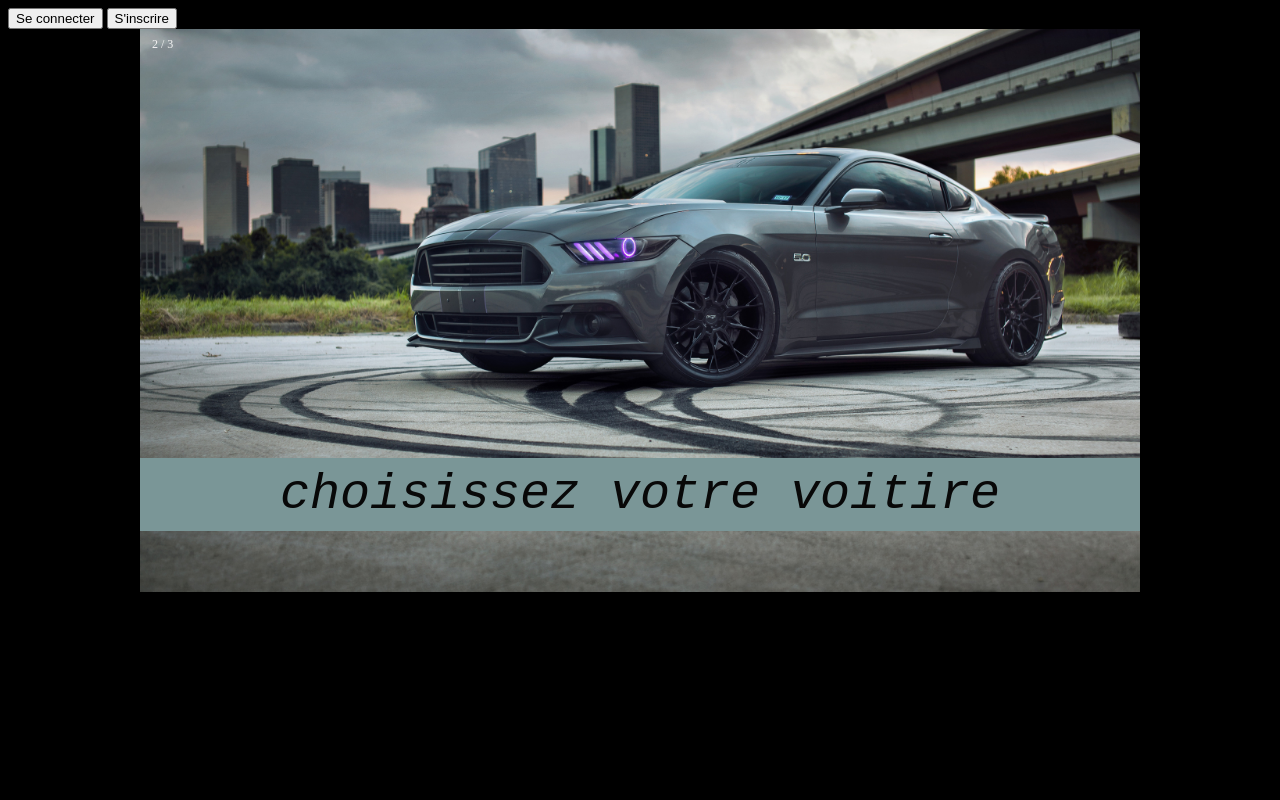
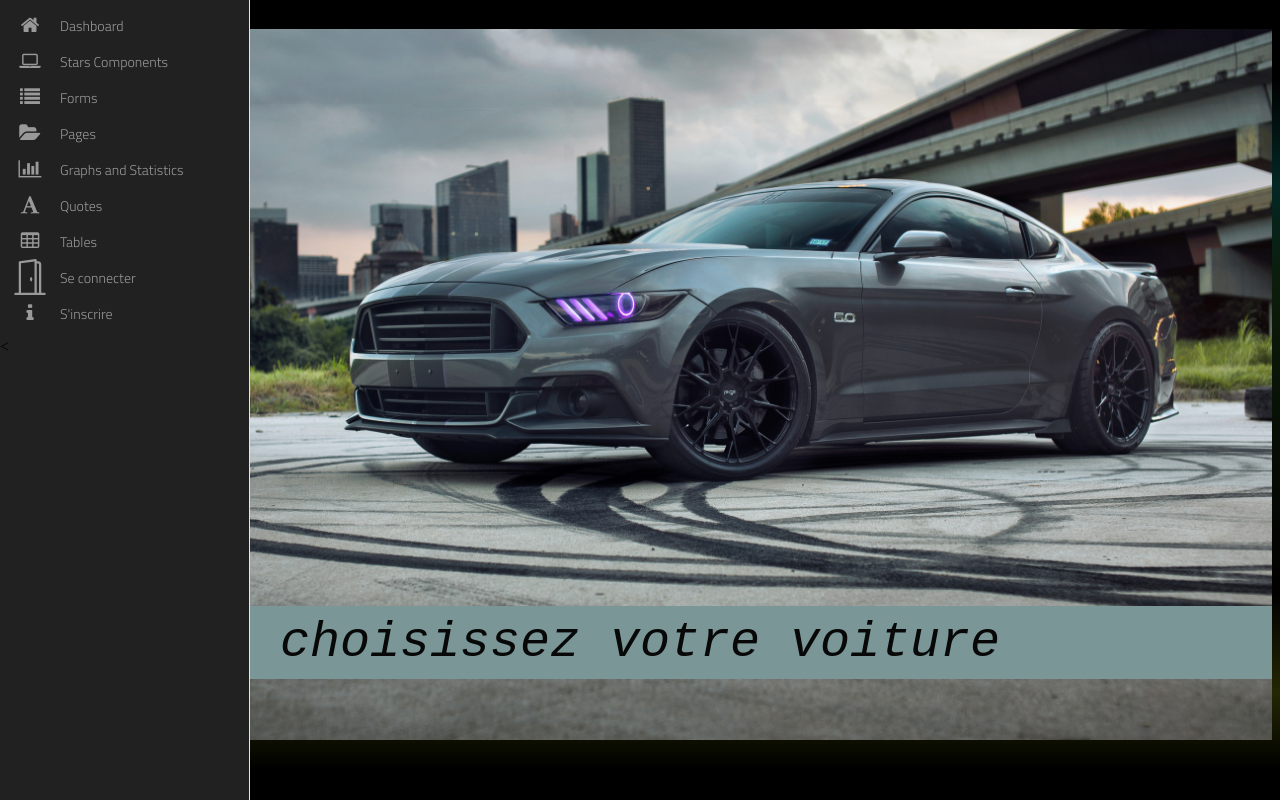
Before and after one commit to Hourani963/PWebProjet-loactionVoitures, a PHP site: page / in a window 1280 px wide. Run offline with PHP 8.4, Linux system fonts and the light colour scheme; some libraries are stand-ins or nearby versions; some web fonts are replaced.

Commit message:
avancement front end

```diff
--- a/vue/site/accueilNAbon.tpl
+++ b/vue/site/accueilNAbon.tpl
@@ -6,6 +6,9 @@
 	<title></title>
 </head>
 <body>
+	<div><?php include "./vue/site/components/Menu.tpl" ?></div>
+
+
 	<div class="connectOrinscrit">
 		<a href="./index.php?controle=clients&action=ident"><button>Se connecter</button></a>
 		<a href="./index.php?controle=clients&action=inscrire"><button>S'inscrire</button></a>
@@ -15,28 +18,20 @@
 
 		<!-- Full-width images with number and caption text -->
 		<div class="mySlides fade">
-			<div class="numbertext">1 / 3</div>
 			<img src="./vue/images/voitures/car1.jpg" style="width:100%">
 			<div class="text">Louer une voiture</div>
 		</div>
 
 		<div class="mySlides fade">
-			<div class="numbertext">2 / 3</div>
 			<img src="./vue/images/voitures/car2.jpg" style="width:100%">
-			<div class="text">choisissez votre voitire</div>
+			<div class="text">choisissez votre voiture</div>
 		</div>
 
 		<div class="mySlides fade">
-			<div class="numbertext">3 / 3</div>
 			<img src="./vue/images/voitures/car3.jpg" style="width:100%">
 			<div class="text">Meuilleur prix</div>
 		</div>
 
-		<!-- Next and previous buttons
-		<a class="prev" onclick="plusSlides(-1)">&#10094;</a>
-		<a class="next" onclick="plusSlides(1)">&#10095;</a>
-		</div>
-		-->
 		<br>
 
 		<!-- The dots/circles -->
--- /dev/null
+++ b/vue/site/components/Menu.tpl
@@ -0,0 +1,105 @@
+<html>
+  <head>
+
+  </head>
+  <link href="./vue/styleCSS/components/Menu.css" rel="stylesheet">
+
+  <body><div class="area"></div><nav class="main-menu">
+            <ul>
+                <li>
+                    <a href="#">
+                        <i class="fa fa-home fa-2x"></i>
+                        <span class="nav-text">
+                            Dashboard
+                        </span>
+                    </a>
+
+                </li>
+                <li class="has-subnav">
+                    <a href="#">
+                        <i class="fa fa-laptop fa-2x"></i>
+                        <span class="nav-text">
+                            Stars Components
+                        </span>
+                    </a>
+
+                </li>
+                <li class="has-subnav">
+                    <a href="#">
+                       <i class="fa fa-list fa-2x"></i>
+                        <span class="nav-text">
+                            Forms
+                        </span>
+                    </a>
+
+                </li>
+                <li class="has-subnav">
+                    <a href="#">
+                       <i class="fa fa-folder-open fa-2x"></i>
+                        <span class="nav-text">
+                            Pages
+                        </span>
+                    </a>
+
+                </li>
+                <li>
+                    <a href="#">
+                        <i class="fa fa-bar-chart-o fa-2x"></i>
+                        <span class="nav-text">
+                            Graphs and Statistics
+                        </span>
+                    </a>
+                </li>
+                <li>
+                    <a href="#">
+                        <i class="fa fa-font fa-2x"></i>
+                        <span class="nav-text">
+                           Quotes
+                        </span>
+                    </a>
+                </li>
+                <li>
+                   <a href="#">
+                       <i class="fa fa-table fa-2x"></i>
+                        <span class="nav-text">
+                            Tables
+                        </span>
+                    </a>
+                </li>
+                <li>
+                   <a href="./index.php?controle=clients&action=ident">
+                        <svg xmlns="http://www.w3.org/2000/svg" width="16" height="16" fill="currentColor" class="bi bi-door-open" viewBox="0 0 16 16">
+                        <path d="M8.5 10c-.276 0-.5-.448-.5-1s.224-1 .5-1 .5.448.5 1-.224 1-.5 1z"/>
+                        <path d="M10.828.122A.5.5 0 0 1 11 .5V1h.5A1.5 1.5 0 0 1 13 2.5V15h1.5a.5.5 0 0 1 0 1h-13a.5.5 0 0 1 0-1H3V1.5a.5.5 0 0 1 .43-.495l7-1a.5.5 0 0 1 .398.117zM11.5 2H11v13h1V2.5a.5.5 0 0 0-.5-.5zM4 1.934V15h6V1.077l-6 .857z"/>
+                        </svg>
+                        <span class="nav-text">
+                            Se connecter
+                        </span>
+                    </a>
+                </li>
+                <li>
+                    <a href="./index.php?controle=clients&action=inscrire">
+                       <i class="fa fa-info fa-2x"></i>
+                        <span class="nav-text">
+                            S'inscrire
+                        </span>
+                    </a>
+                </li>
+            </ul>
+
+           <<!-- <ul class="logout">
+                <li>
+                   <a href="#">
+                        <svg xmlns="http://www.w3.org/2000/svg" width="16" height="16" fill="currentColor" class="bi bi-door-closed" viewBox="0 0 16 16">
+                        <path d="M3 2a1 1 0 0 1 1-1h8a1 1 0 0 1 1 1v13h1.5a.5.5 0 0 1 0 1h-13a.5.5 0 0 1 0-1H3V2zm1 13h8V2H4v13z"/>
+                        <path d="M9 9a1 1 0 1 0 2 0 1 1 0 0 0-2 0z"/>
+                        </svg>
+                        <span class="nav-text">
+                            Logout
+                        </span>
+                    </a>
+                </li>
+            </ul>-->
+        </nav>
+  </body>
+    </html>
--- a/vue/site/ident.tpl
+++ b/vue/site/ident.tpl
@@ -7,6 +7,7 @@
 	<title></title>
 </head>
 <body>
+
     <div class="form ident">
     <form action="./index.php?controle=clients&action=ident" method="POST">
         <div class="title">Bienvenue</div>
--- a/vue/site/inscrire.tpl
+++ b/vue/site/inscrire.tpl
@@ -7,6 +7,7 @@
 	<title></title>
 </head>
 <body>
+
 	<div class="form">
 		<form action="./index.php?controle=clients&action=inscrire" method="POST">
 			<div class="title">Bienvenue</div>
--- a/vue/styleCSS/accueilNabon.css
+++ b/vue/styleCSS/accueilNabon.css
@@ -2,22 +2,21 @@
 
 body{
   background-color: black ;
-
-}
-.text{
-  font-family: 'Courier New', Courier, monospace;
-  font-style: italic;
-  margin-bottom: 75px;
-  font-size: 50px !important;
-  color: rgb(8, 8, 8) !important;
-
-  background-color: rgb(122, 150, 151);
+  background: -webkit-gradient(linear, left top, left bottom,
+  color-stop(0%, rgba(0, 0, 0, 1)),
+   color-stop(10%, rgba(0, 0, 0, 1)),
+   color-stop(24%, rgba(3, 39, 36, 1)),
+    color-stop(37%, rgba(12, 28, 10, 1)),
+    color-stop(77%, rgba(2, 0, 0, 1)),
+     color-stop(90%, rgba(36, 39, 3, 1)),
+      color-stop(100%, rgba(0, 0, 0, 1)));
 
 }
 
+
 /* Slideshow container */
 .slideshow-container {
-  max-width: 1000px;
+  max-width: 1500px;
   position: relative;
   margin: auto;
 }
--- /dev/null
+++ b/vue/styleCSS/components/Menu.css
@@ -0,0 +1,141 @@
+@import url(//netdna.bootstrapcdn.com/font-awesome/4.0.3/css/font-awesome.css);
+
+@import url(https://fonts.googleapis.com/css?family=Titillium+Web:300);
+.fa-2x {
+font-size: 2em;
+}
+.fa {
+position: relative;
+display: table-cell;
+width: 60px;
+height: 36px;
+text-align: center;
+vertical-align: middle;
+font-size:20px;
+}
+.bi-2x {
+  font-size: 2em;
+  }
+  .bi {
+  position: relative;
+  display: table-cell;
+  width: 60px;
+  height: 36px;
+  text-align: center;
+  vertical-align: middle;
+  font-size:20px;
+  }
+
+
+.main-menu:hover,nav.main-menu.expanded {
+width:250px;
+overflow:visible;
+}
+
+.main-menu {
+background:#212121;
+border-right:1px solid #e5e5e5;
+position:absolute;
+top:0;
+bottom:0;
+height:100%;
+left:0;
+width:60px;
+overflow:hidden;
+-webkit-transition:width .05s linear;
+transition:width .05s linear;
+-webkit-transform:translateZ(0) scale(1,1);
+z-index:1000;
+}
+
+.main-menu>ul {
+margin:7px 0;
+}
+
+.main-menu li {
+position:relative;
+display:block;
+width:250px;
+}
+
+.main-menu li>a {
+position:relative;
+display:table;
+border-collapse:collapse;
+border-spacing:0;
+color:#999;
+ font-family: arial;
+font-size: 14px;
+text-decoration:none;
+-webkit-transform:translateZ(0) scale(1,1);
+-webkit-transition:all .1s linear;
+transition:all .1s linear;
+
+}
+
+.main-menu .nav-icon {
+position:relative;
+display:table-cell;
+width:60px;
+height:36px;
+text-align:center;
+vertical-align:middle;
+font-size:18px;
+}
+
+.main-menu .nav-text {
+position:relative;
+display:table-cell;
+vertical-align:middle;
+width:190px;
+  font-family: 'Titillium Web', sans-serif;
+}
+
+.main-menu>ul.logout {
+position:absolute;
+left:0;
+bottom:0;
+}
+
+.no-touch .scrollable.hover {
+overflow-y:hidden;
+}
+
+.no-touch .scrollable.hover:hover {
+overflow-y:auto;
+overflow:visible;
+}
+
+a:hover,a:focus {
+text-decoration:none;
+}
+
+nav {
+-webkit-user-select:none;
+-moz-user-select:none;
+-ms-user-select:none;
+-o-user-select:none;
+user-select:none;
+}
+
+nav ul,nav li {
+outline:0;
+margin:0;
+padding:0;
+}
+.main-menu li:hover>a,nav.main-menu li.active>a,.dropdown-menu>li>a:hover,.dropdown-menu>li>a:focus,.dropdown-menu>.active>a,.dropdown-menu>.active>a:hover,.dropdown-menu>.active>a:focus,.no-touch .dashboard-page nav.dashboard-menu ul li:hover a,.dashboard-page nav.dashboard-menu ul li.active a {
+color:#fff;
+background-color:#5fa2db;
+}
+.area {
+float: left;
+background: #e2e2e2;
+width: 100%;
+height: 100%;
+}
+@font-face {
+  font-family: 'Titillium Web';
+  font-style: normal;
+  font-weight: 300;
+  src: local('Titillium WebLight'), local('TitilliumWeb-Light'), url(http://themes.googleusercontent.com/static/fonts/titilliumweb/v2/anMUvcNT0H1YN4FII8wpr24bNCNEoFTpS2BTjF6FB5E.woff) format('woff');
+}
```
Also changed, not shown: other parts of vue/styleCSS/accueilNabon.css (+6 -45 lines), vue/styleCSS/identInscrire.css (+12 -18 lines).
